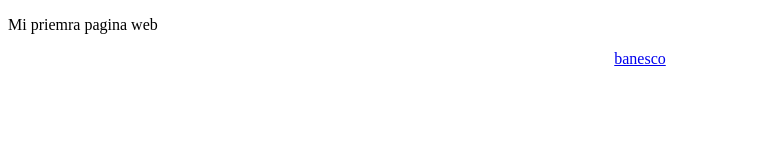
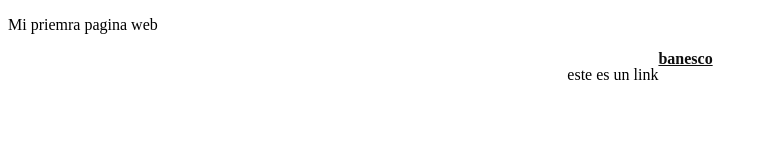
Before and after one commit to RGonzalezRebolledo/PreCoruseHenry, a plain HTML site: page index.html in a window 1280 px wide. Shown: the whole page, without its empty margins (0-767 px from the left). Drawn offline with Linux system fonts and the light colour scheme.

Commit message:
ultimo avance

```diff
--- a/index.html
+++ b/index.html
@@ -10,6 +10,7 @@
         <p>Mi priemra pagina web</p>
     </header>
     <div>
+        <p>este es un link</p>
         <a href="https://www.banesco.com">banesco</a>
     </div>
 
--- a/style.css
+++ b/style.css
@@ -1,4 +1,4 @@
-/* a:link {
+a:link {
     color: rgb(15, 15, 15);
     font-weight: bold;
   }
@@ -6,7 +6,7 @@
   a:visited {
     color: rgb(20, 18, 20);
     font-weight: bold;
-  } */
+  }
 
   div {
     display: flex;
```
Also changed, not shown: 1 other file.
